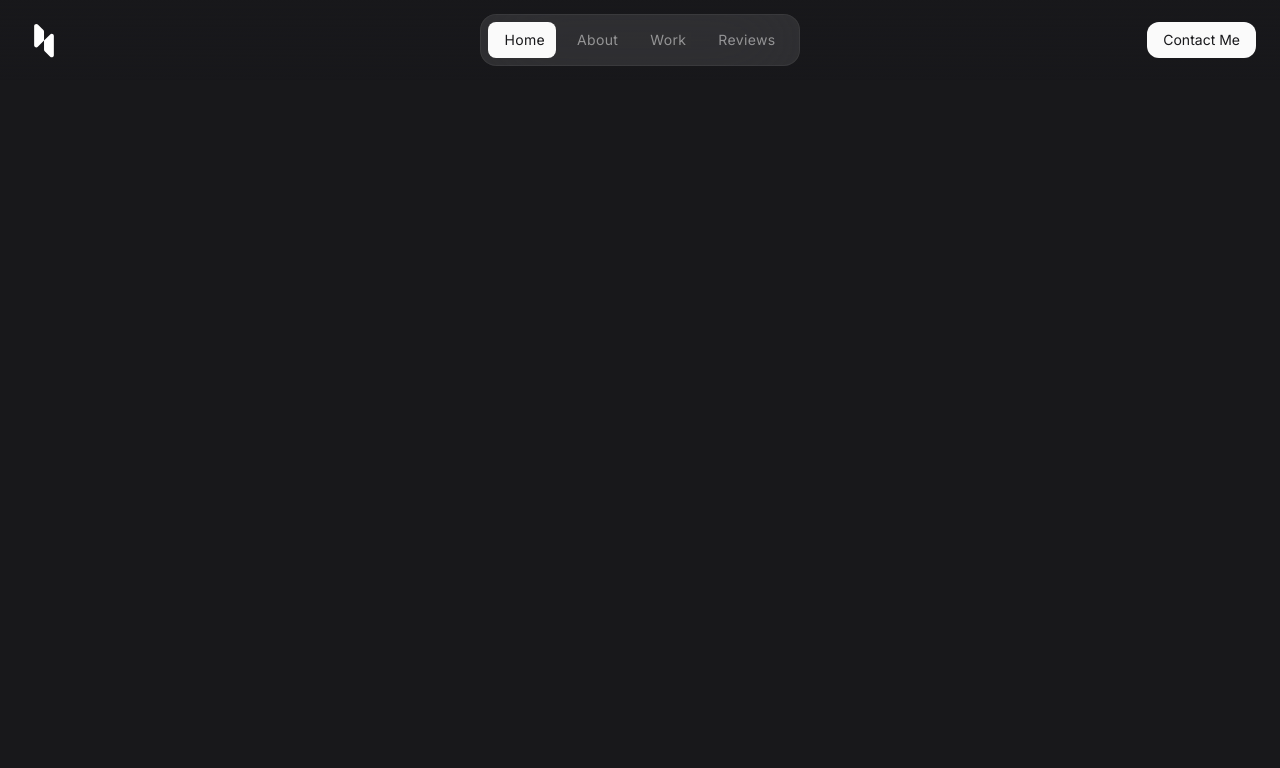
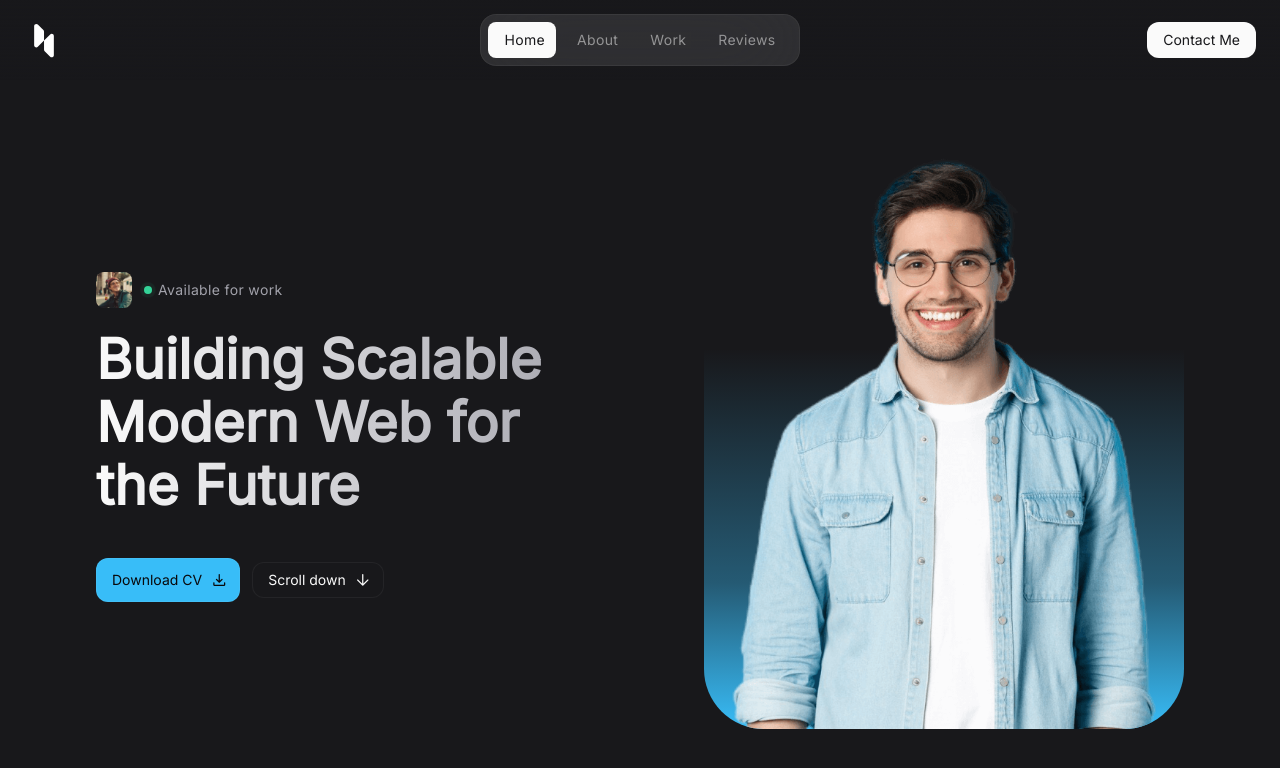
Before and after one commit to quandang08/portfolio, a React (Vite) app: page / in a window 1280 px wide. Shown: the top 768 px of the page. Built offline with nearby package versions, Linux system fonts and the light colour scheme.

Commit message:
Hero Section

```diff
--- a/src/App.jsx
+++ b/src/App.jsx
@@ -4,9 +4,17 @@
  */
 import Header from "./components/Header";
 import React from "react";
+import Hero from "./components/Hero";
+
 
 const App = () => {
-  return <Header/>;
-}
-
+  return (
+    <>
+      <Header />
+      <main >
+        <Hero />
+      </main>
+    </>
+  );
+};
 export default App;
--- /dev/null
+++ b/src/components/Button.jsx
@@ -0,0 +1,109 @@
+/**
+ * @copyright 2025 codewithamu
+ * @license Apache-2.0
+ */
+
+import PropTypes from "prop-types"
+
+const ButtonPrimary = ({
+    href,
+    target = '_self',
+    label,
+    icon,
+    classes
+}) => {
+    if (href) {
+        return (
+            <a href={href}
+                target={target}
+                className={`btn btn-primary ${classes}`}
+            >
+                {label}
+
+                {icon ?
+                    <span className="material-symbols-rounded"
+                        aria-hidden="true">
+                        {icon}
+                    </span>
+                    : undefined
+                }
+            </a>
+        )
+    } else {
+        return (
+            <button className={`btn btn-primary ${classes}`}>
+                {label}
+
+                {icon ?
+                    <span className="material-symbols-rounded"
+                        aria-hidden="true">
+                        {icon}
+                    </span>
+                    : undefined
+                }
+            </button>
+        )
+    }
+}
+
+ButtonPrimary.prototypes = {
+    label: PropTypes.string.isRequired,
+    href: PropTypes.string.isRequired,
+    target: PropTypes.string,
+    icon: PropTypes.string,
+    classes: PropTypes.string
+}
+
+
+const ButtonOutline = ({
+    href,
+    target = '_self',
+    label,
+    icon,
+    classes
+}) => {
+    if (href) {
+        return (
+            <a href={href}
+                target={target}
+                className={`btn btn-outline ${classes}`}
+            >
+                {label}
+
+                {icon ?
+                    <span className="material-symbols-rounded"
+                        aria-hidden="true">
+                        {icon}
+                    </span>
+                    : undefined
+                }
+            </a>
+        )
+    } else {
+        return (
+            <button className={`btn btn-outline ${classes}`}>
+                {label}
+
+                {icon ?
+                    <span className="material-symbols-rounded"
+                        aria-hidden="true">
+                        {icon}
+                    </span>
+                    : undefined
+                }
+            </button>
+        )
+    }
+}
+
+ButtonOutline.prototypes = {
+    label: PropTypes.string.isRequired,
+    href: PropTypes.string.isRequired,
+    target: PropTypes.string,
+    icon: PropTypes.string,
+    classes: PropTypes.string
+}
+export {
+    ButtonPrimary,
+    ButtonOutline
+}
--- /dev/null
+++ b/src/components/Hero.jsx
@@ -0,0 +1,74 @@
+import React from 'react'
+import { ButtonPrimary, ButtonOutline } from './Button'
+
+const Hero = () => {
+    return (
+        <section
+            id='home'
+            className='pt-28 lg:pt-36'
+        >
+            <div className="container lg:grid lg:grid-cols-2 items-center lg:gap-10">
+
+
+                <div>
+                    <div className="flex items-center gap-3">
+                        <figure className="img-box w-9 h-9 rounded-lg">
+                            <img src="/images/avatar-1.jpg"
+                                width={40}
+                                height={40}
+                                alt="Amu"
+                                className='img-cover'
+                            />
+                        </figure>
+
+                        <div className="flex items-center gap-1.5 text-zinc-400
+                        text-sm tracking-wide">
+                            <span className="relative w-2 h-2 rounded-full
+                            bg-emerald-400">
+                                <span className="absolute inset-0 rounded-full
+                            bg-emerald-400 animate-ping"></span>
+                            </span>
+
+                            Available for work
+                        </div>
+                    </div>
+
+                    <h2 className='headline-1 max-w-[15ch] sm:max-w-[20ch] lg:max-w-[15ch] mt-5
+                    mb-8 lg:mb-10'>
+                        Building Scalable Modern Web for the Future
+                    </h2>
+
+                    <div className="flex items-center gap-3">
+                        <ButtonPrimary
+                            label="Download CV"
+                            icon="download"
+                        />
+
+                        <ButtonOutline
+                        href="#about"
+                        label="Scroll down"
+                        icon="arrow_downward"
+                        />
+                    </div>
+
+                </div>
+
+                <div className="hidden lg:block">
+                    <figure className="w-full max-w-[480px] ml-auto bg-gradient-to-t from-sky-400 via-25%
+                    via-sky-400/40 to-65% rounded-[60px] overflow-hidden">
+                        <img
+                            src="/images/hero-banner.png"
+                            width={656}
+                            height={800}
+                            alt="Amu"
+                            className='w-full'
+                        />
+                    </figure>
+                </div>
+
+            </div>
+        </section>
+    )
+}
+
+export default Hero
--- a/src/index.css
+++ b/src/index.css
@@ -10,11 +10,37 @@
 body{
     @apply bg-zinc-900 text-zinc-50 ;
 }
+/* TYPOGRAPHY  */
+
+.headline-1{
+    @apply max-w-max;
+    background: -webkit-linear-gradient(0deg, #fafafa, #a1a1aa);
+    -webkit-background-clip: text;
+    -webkit-text-fill-color: transparent;
+}
+.headline-1{
+    @apply text-5xl leading-tight font-semibold lg:text-[55px]
+    lg:leading-[1.15]
+}
+
+
 
 /* UTILITIES */
 .material-symbols-rounded{
     @apply w-[1em] h-[1em] overflow-hidden;
     font-variation-settings: "FILL" 0, "wght" 400, "GRAD" 0, "opsz" 40
+}
+
+.container{
+    @apply px-4 mx-auto lg:px-8 xl:max-w-6xl;
+}
+
+.img-box{
+    @apply bg-zinc-700 overflow-hidden
+}
+
+.img-cover{
+    @apply w-full h-full object-cover
 }
 
 /* Component */
@@ -66,3 +92,15 @@
 .btn-secondary{
     @apply bg-zinc-50 text-zinc-900 active:bg-zinc-50/80
 }
+
+.btn .material-symbols-rounded{
+    @apply text-[18px]
+}
+
+.btn:has( .material-symbols-rounded) {
+    @apply pr-3
+}
+
+.btn-primary {
+    @apply h-11 bg-sky-400 text-zinc-950 hover:bg-sky-300 active:bg-sky-400
+}
```
